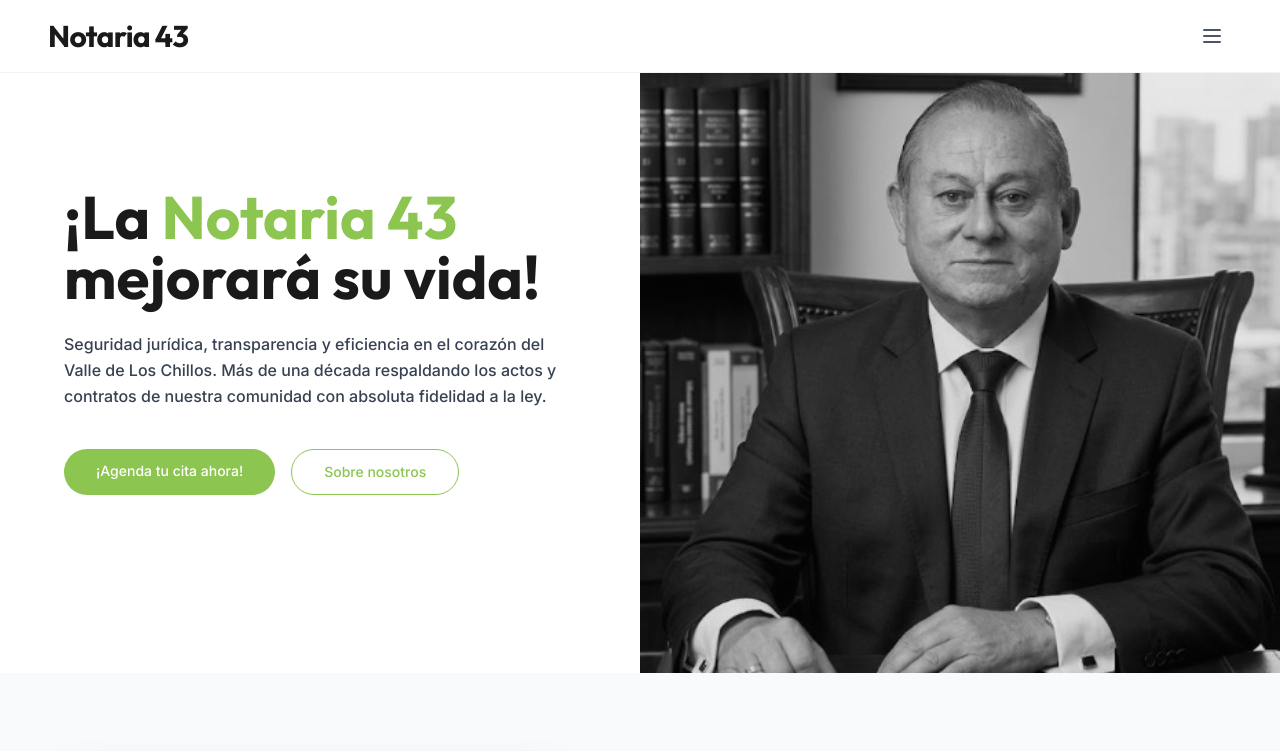
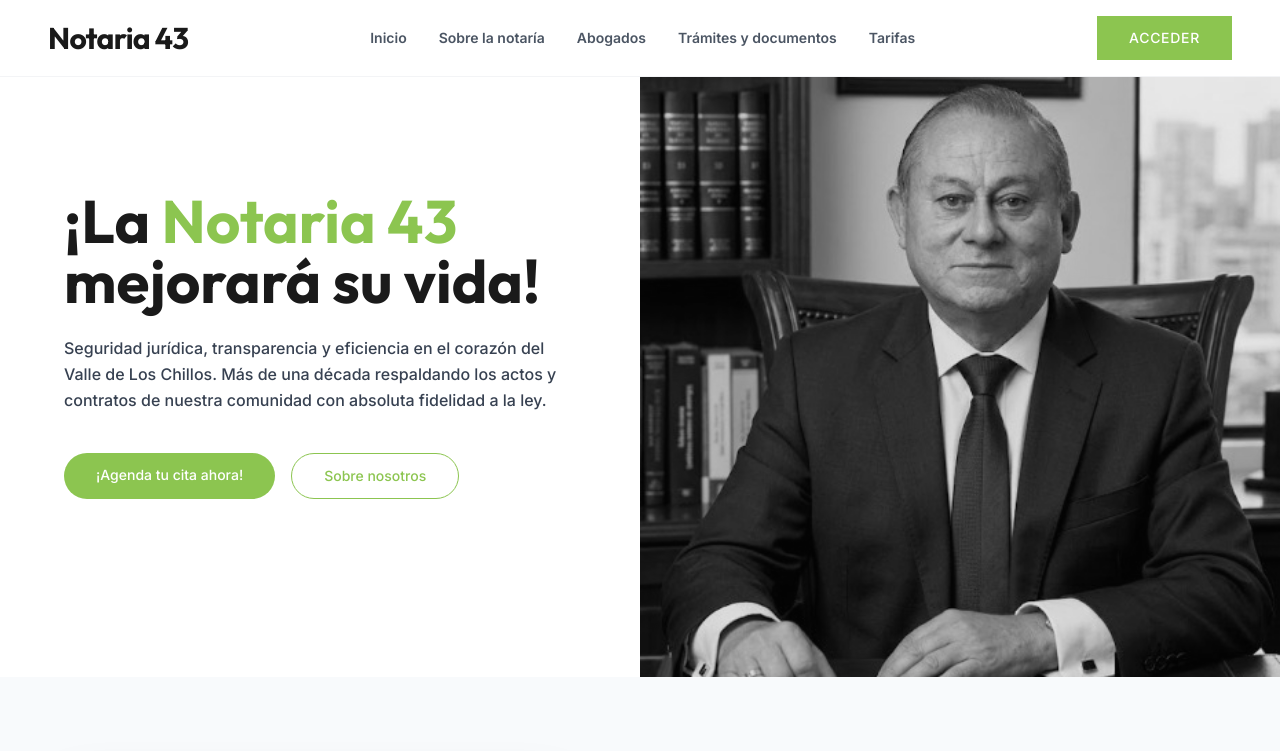
Before and after one commit to Thyago23/Notaria_43, a React (Vite) app in the folder frontend/: page / in a window 1280 px wide. Shown: the top 751 px of the page. Built offline with nearby package versions, Linux system fonts and the light colour scheme; no server answers.

Commit message:
Correcciones Navbar

```diff
--- a/frontend/src/components/layout/Navbar.tsx
+++ b/frontend/src/components/layout/Navbar.tsx
@@ -14,13 +14,49 @@ const Navbar = () => {
           Notaria 43
         </Link>
 
-        {/* Hamburger Menu Button - All screen sizes */}
+        {/* Navigation Links - Desktop */}
+        <div className="hidden md:flex items-center space-x-8">
+          <Link to="/" className="text-sm font-semibold text-gray-600 hover:text-[#8cc550] transition-colors">Inicio</Link>
+          <Link to="/sobre-nosotros" className="text-sm font-semibold text-gray-600 hover:text-[#8cc550] transition-colors">Sobre la notaría</Link>
+          <Link to="/abogados" className="text-sm font-semibold text-gray-600 hover:text-[#8cc550] transition-colors">Abogados</Link>
+          <Link to="/booking" className="text-sm font-semibold text-gray-600 hover:text-[#8cc550] transition-colors">Trámites y documentos</Link>
+          <a href="/LISTADEPRECIOSAÑO2026.pdf" target="_blank" rel="noopener noreferrer" className="text-sm font-semibold text-gray-600 hover:text-[#8cc550] transition-colors">Tarifas</a>
+        </div>
+
+        {/* Auth Buttons - Desktop */}
+        <div className="hidden md:flex items-center space-x-4">
+          {isAuthenticated ? (
+            <>
+              <Link
+                to="/admin/dashboard"
+                className="text-sm font-semibold text-gray-600 hover:text-[#8cc550] transition-colors uppercase tracking-wider"
+              >
+                PANEL ADMINISTRATIVO
+              </Link>
+              <button
+                onClick={logout}
+                className="bg-slate-600 hover:bg-slate-700 text-white font-medium py-3 px-8 text-sm uppercase tracking-wider transition-colors"
+              >
+                CERRAR SESIÓN
+              </button>
+            </>
+          ) : (
+            <Link
+              to="/login"
+              className="bg-[#8cc550] hover:bg-[#7ab345] text-white font-medium py-3 px-8 text-sm uppercase tracking-wider transition-colors"
+            >
+              ACCEDER
+            </Link>
+          )}
+        </div>
+
+        {/* Mobile Menu Button */}
+        <div className="md:hidden flex items-center">
           <button
             onClick={() => setIsMobileMenuOpen(!isMobileMenuOpen)}
-          className="text-gray-600 hover:text-[#8cc550] focus:outline-none p-2 rounded-md hover:bg-gray-100 transition-colors"
-          aria-label="Toggle menu"
+            className="text-gray-600 hover:text-[#8cc550] focus:outline-none"
+            aria-label="Toggle mobile menu"
           >
-          <span className="sr-only">Abrir menú</span>
             <svg className="w-6 h-6" fill="none" strokeLinecap="round" strokeLinejoin="round" strokeWidth="2" viewBox="0 0 24 24" stroke="currentColor">
               {isMobileMenuOpen ? (
                 <path d="M6 18L18 6M6 6l12 12"></path>
@@ -30,15 +66,16 @@ const Navbar = () => {
             </svg>
           </button>
         </div>
+      </div>
 
-      {/* Menu Dropdown - All screen sizes */}
+      {/* Mobile Menu Dropdown */}
       {isMobileMenuOpen && (
-        <div className="absolute top-full left-0 w-full bg-white border-b border-gray-100 shadow-lg flex flex-col px-6 py-4 space-y-4 z-50">
-          <Link to="/" onClick={() => setIsMobileMenuOpen(false)} className="text-base font-semibold text-gray-600 hover:text-[#8cc550] transition-colors">Inicio</Link>
-          <Link to="/sobre-nosotros" onClick={() => setIsMobileMenuOpen(false)} className="text-base font-semibold text-gray-600 hover:text-[#8cc550] transition-colors">Sobre la notaría</Link>
-          <Link to="/abogados" onClick={() => setIsMobileMenuOpen(false)} className="text-base font-semibold text-gray-600 hover:text-[#8cc550] transition-colors">Abogados</Link>
-          <Link to="/booking" onClick={() => setIsMobileMenuOpen(false)} className="text-base font-semibold text-gray-600 hover:text-[#8cc550] transition-colors">Trámites y documentos</Link>
-          <a href="/LISTADEPRECIOSAÑO2026.pdf" target="_blank" rel="noopener noreferrer" className="text-base font-semibold text-gray-600 hover:text-[#8cc550] transition-colors">Tarifas</a>
+        <div className="md:hidden absolute top-full left-0 w-full bg-white border-b border-gray-100 shadow-lg flex flex-col px-6 py-4 space-y-4 z-50">
+          <Link to="/" onClick={() => setIsMobileMenuOpen(false)} className="text-base font-semibold text-gray-600 hover:text-[#8cc550]">Inicio</Link>
+          <Link to="/sobre-nosotros" onClick={() => setIsMobileMenuOpen(false)} className="text-base font-semibold text-gray-600 hover:text-[#8cc550]">Sobre la notaría</Link>
+          <Link to="/abogados" onClick={() => setIsMobileMenuOpen(false)} className="text-base font-semibold text-gray-600 hover:text-[#8cc550]">Abogados</Link>
+          <Link to="/booking" onClick={() => setIsMobileMenuOpen(false)} className="text-base font-semibold text-gray-600 hover:text-[#8cc550]">Trámites y documentos</Link>
+          <a href="/LISTADEPRECIOSAÑO2026.pdf" target="_blank" rel="noopener noreferrer" className="text-base font-semibold text-gray-600 hover:text-[#8cc550]">Tarifas</a>
 
           <div className="pt-4 border-t border-gray-100 flex flex-col space-y-3">
             {isAuthenticated ? (
@@ -46,13 +83,13 @@ const Navbar = () => {
                 <Link
                   to="/admin/dashboard"
                   onClick={() => setIsMobileMenuOpen(false)}
-                  className="text-center text-sm font-semibold text-gray-600 hover:text-[#8cc550] uppercase tracking-wider py-2 transition-colors"
+                  className="text-center text-sm font-semibold text-gray-600 hover:text-[#8cc550] uppercase tracking-wider py-2"
                 >
                   PANEL ADMINISTRATIVO
                 </Link>
                 <button
                   onClick={() => { logout(); setIsMobileMenuOpen(false); }}
-                  className="w-full bg-slate-600 hover:bg-slate-700 text-white font-medium py-3 px-8 text-sm uppercase tracking-wider rounded transition-colors"
+                  className="w-full bg-slate-600 hover:bg-slate-700 text-white font-medium py-3 px-8 text-sm uppercase tracking-wider rounded"
                 >
                   CERRAR SESIÓN
                 </button>
@@ -61,7 +98,7 @@ const Navbar = () => {
               <Link
                 to="/login"
                 onClick={() => setIsMobileMenuOpen(false)}
-                className="w-full text-center bg-[#8cc550] hover:bg-[#7ab345] text-white font-medium py-3 px-8 text-sm uppercase tracking-wider rounded transition-colors"
+                className="w-full text-center bg-[#8cc550] hover:bg-[#7ab345] text-white font-medium py-3 px-8 text-sm uppercase tracking-wider rounded"
               >
                 ACCEDER
               </Link>
--- a/frontend/src/pages/Booking.tsx
+++ b/frontend/src/pages/Booking.tsx
@@ -29,15 +29,15 @@ const Booking = () => {
   return (
     <div className="bg-light min-h-screen py-8 px-4 sm:py-12 sm:px-6 md:px-16">
       <div className="max-w-7xl mx-auto">
-        <div className="flex flex-col sm:flex-row sm:items-center sm:justify-between mb-6">
-          <h1 className="text-2xl sm:text-3xl md:text-4xl lg:text-5xl font-heading font-bold text-dark mb-2 sm:mb-0 text-center sm:text-left">
+        <div className="flex items-center justify-between mb-6">
+          <h1 className="text-2xl sm:text-3xl md:text-4xl lg:text-5xl font-heading font-bold text-dark text-left">
             Catálogo de Trámites
           </h1>
 
           {/* Mobile menu button */}
           <button
             onClick={() => setMobileMenuOpen(!mobileMenuOpen)}
-            className="sm:hidden inline-flex items-center justify-center p-2 rounded-md text-gray-600 hover:text-[#8cc550] hover:bg-gray-100 focus:outline-none focus:ring-2 focus:ring-[#8cc550] self-center sm:self-auto"
+            className="sm:hidden inline-flex items-center justify-center p-2 rounded-md text-gray-600 hover:text-[#8cc550] hover:bg-gray-100 focus:outline-none focus:ring-2 focus:ring-[#8cc550]"
           >
             <span className="sr-only">Abrir menú de categorías</span>
             {mobileMenuOpen ? (
```
Lines whose indentation alone changed are shown as unchanged.
